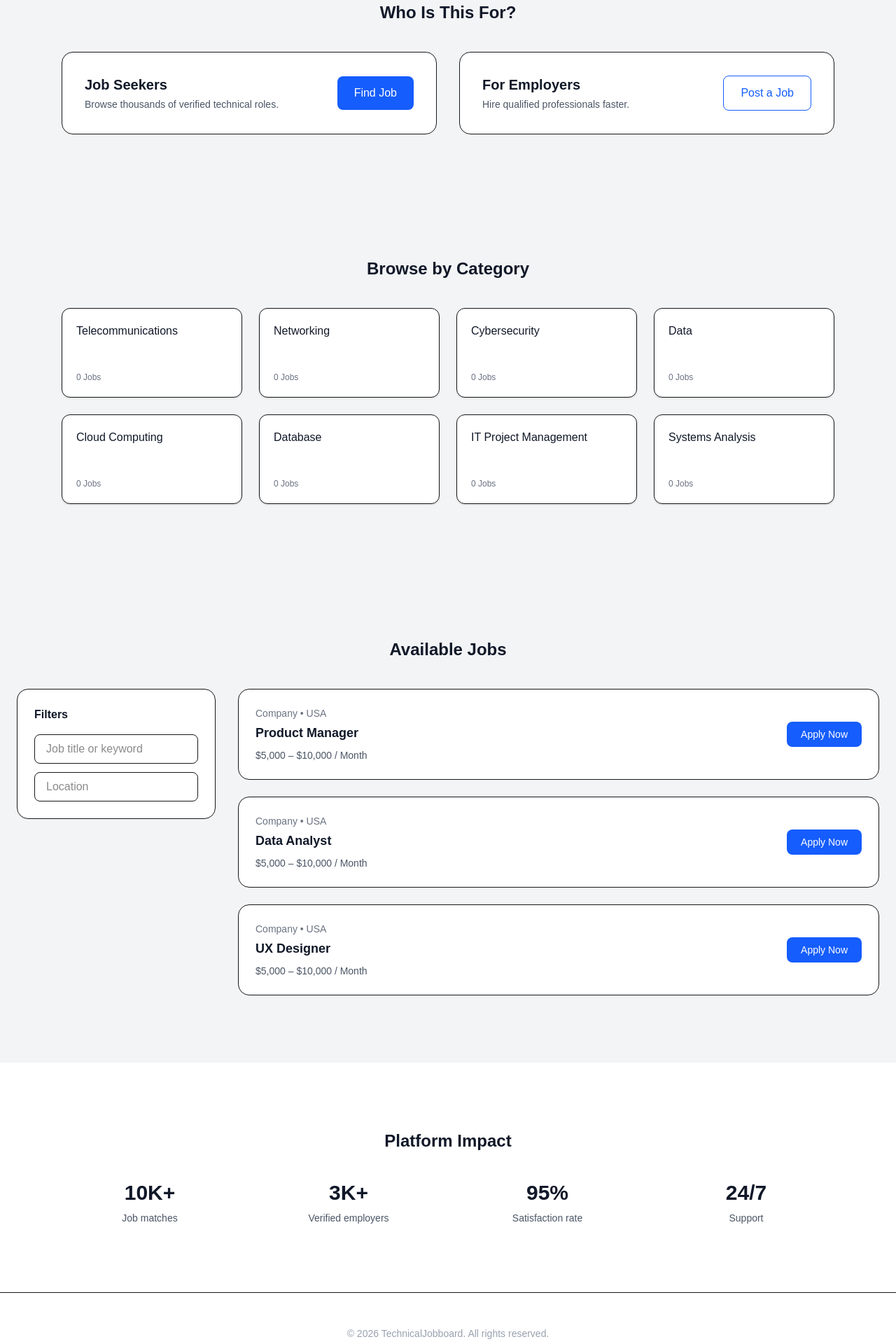
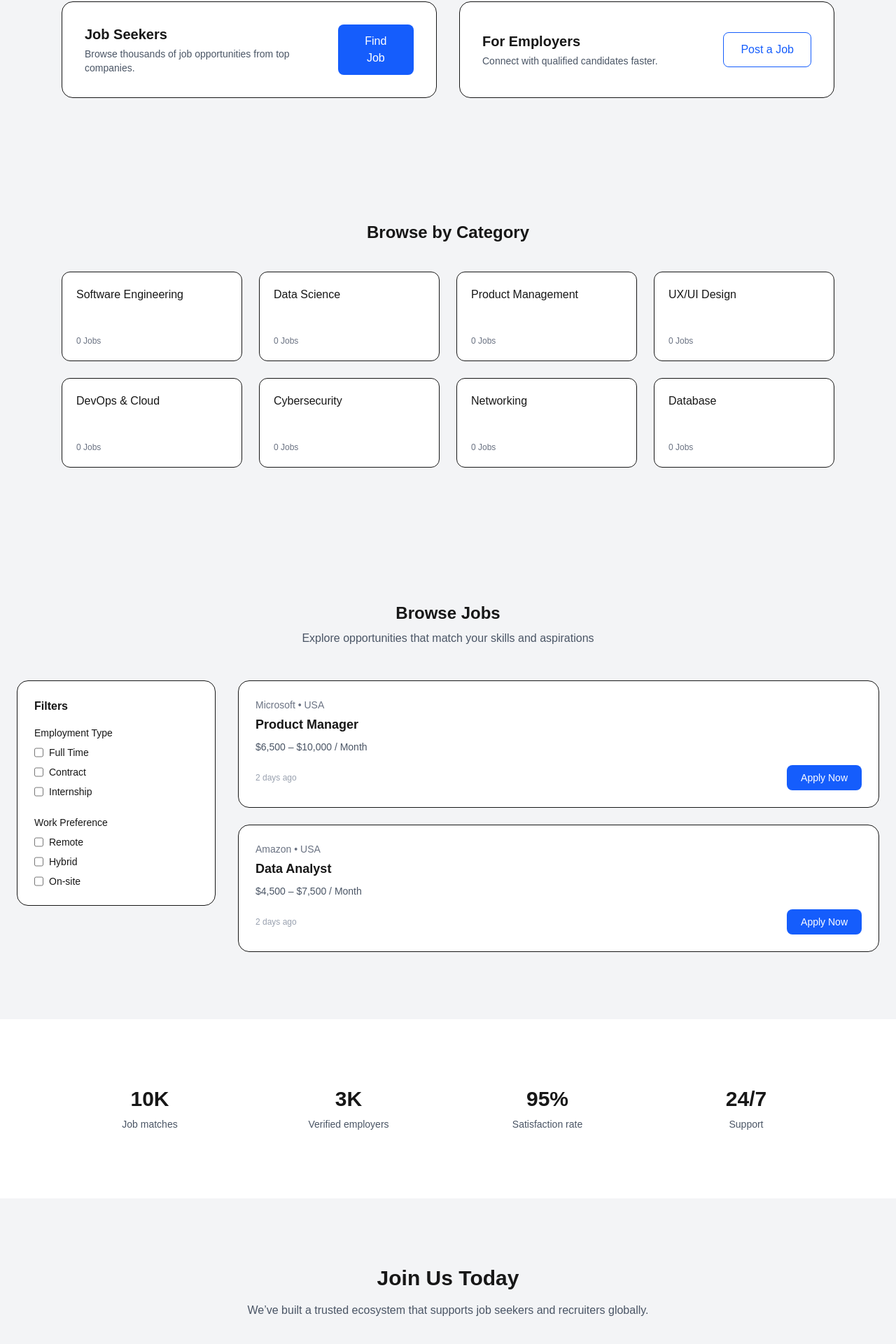
Before and after one commit to adebisidolapo/technicaljobboard, a Next.js app in the folder jobboard/: page / in a window 1280 px wide. Shown: the part 717-2637 px from the top of the page at 70% size. Built offline with nearby package versions, Linux system fonts and the light colour scheme.

Commit message:
Add browse jobs section and improve layout

```diff
--- a/jobboard/app/page.tsx
+++ b/jobboard/app/page.tsx
@@ -9,20 +9,13 @@ export default function Home() {
             Take the next <br />
             <span className="text-blue-600">career step</span> in your life
           </h1>
-
           <p className="mt-6 text-lg text-gray-600 max-w-2xl mx-auto">
             Thousands of opportunities, curated to help you find the right fit faster.
           </p>
 
-          <div className="mt-12 bg-white border border-gray-200 rounded-2xl shadow-md p-6 grid grid-cols-1 md:grid-cols-3 gap-4">
-            <input
-              placeholder="Job title or keyword"
-              className="border border-gray-300 px-4 py-3 rounded-lg"
-            />
-            <input
-              placeholder="Location"
-              className="border border-gray-300 px-4 py-3 rounded-lg"
-            />
+          <div className="mt-12 bg-white border rounded-2xl p-6 grid grid-cols-1 md:grid-cols-3 gap-4 shadow-md">
+            <input className="border px-4 py-3 rounded-lg" placeholder="Job title or keyword" />
+            <input className="border px-4 py-3 rounded-lg" placeholder="Location" />
             <button className="bg-blue-600 text-white rounded-lg font-medium py-3">
               Search
             </button>
@@ -30,19 +23,14 @@ export default function Home() {
         </div>
       </section>
 
-      {/* ================= USER TYPES ================= */}
+      {/* ================= JOB SEEKER / EMPLOYER ================= */}
       <section className="py-20">
-        <div className="max-w-6xl mx-auto px-6">
-          <h2 className="text-2xl font-semibold text-gray-900 mb-10 text-center">
-            Who Is This For?
-          </h2>
-
-          <div className="grid grid-cols-1 md:grid-cols-2 gap-8">
-            <div className="border rounded-2xl p-8 bg-white flex justify-between items-center">
+        <div className="max-w-6xl mx-auto px-6 grid grid-cols-1 md:grid-cols-2 gap-8">
+          <div className="bg-white border rounded-2xl p-8 flex justify-between items-center">
             <div>
-                <h3 className="font-semibold text-xl text-gray-900">Job Seekers</h3>
+              <h3 className="text-xl font-semibold">Job Seekers</h3>
               <p className="text-sm text-gray-600 mt-1">
-                  Browse thousands of verified technical roles.
+                Browse thousands of job opportunities from top companies.
               </p>
             </div>
             <button className="bg-blue-600 text-white px-6 py-3 rounded-lg">
@@ -50,11 +38,11 @@ export default function Home() {
             </button>
           </div>
 
-            <div className="border rounded-2xl p-8 bg-white flex justify-between items-center">
+          <div className="bg-white border rounded-2xl p-8 flex justify-between items-center">
             <div>
-                <h3 className="font-semibold text-xl text-gray-900">For Employers</h3>
+              <h3 className="text-xl font-semibold">For Employers</h3>
               <p className="text-sm text-gray-600 mt-1">
-                  Hire qualified professionals faster.
+                Connect with qualified candidates faster.
               </p>
             </div>
             <button className="border border-blue-600 text-blue-600 px-6 py-3 rounded-lg">
@@ -62,32 +50,31 @@ export default function Home() {
             </button>
           </div>
         </div>
-        </div>
       </section>
 
       {/* ================= CATEGORIES ================= */}
       <section className="py-24">
         <div className="max-w-6xl mx-auto px-6">
-          <h2 className="text-2xl font-semibold text-gray-900 mb-10 text-center">
+          <h2 className="text-2xl font-semibold text-center mb-10">
             Browse by Category
           </h2>
 
           <div className="grid grid-cols-2 sm:grid-cols-3 md:grid-cols-4 gap-6">
             {[
-              "Telecommunications",
+              "Software Engineering",
+              "Data Science",
+              "Product Management",
+              "UX/UI Design",
+              "DevOps & Cloud",
+              "Cybersecurity",
               "Networking",
-              "Cybersecurity",
-              "Data",
-              "Cloud Computing",
               "Database",
-              "IT Project Management",
-              "Systems Analysis",
             ].map((cat) => (
               <div
                 key={cat}
-                className="h-32 bg-white border rounded-xl p-5 flex flex-col justify-between shadow-sm hover:shadow-md transition"
+                className="bg-white border rounded-xl p-5 h-32 flex flex-col justify-between hover:shadow-md transition"
               >
-                <span className="font-medium text-gray-900">{cat}</span>
+                <span className="font-medium">{cat}</span>
                 <span className="text-xs text-gray-500">0 Jobs</span>
               </div>
             ))}
@@ -95,53 +82,71 @@ export default function Home() {
         </div>
       </section>
 
-      {/* ================= JOB LISTINGS ================= */}
+      {/* ================= BROWSE JOBS (KEY ADDITION) ================= */}
       <section className="py-24">
         <div className="max-w-7xl mx-auto px-6">
-          <h2 className="text-2xl font-semibold text-gray-900 mb-10 text-center">
-            Available Jobs
+          <h2 className="text-2xl font-semibold text-center">
+            Browse Jobs
           </h2>
+          <p className="text-center text-gray-600 mt-2 mb-12">
+            Explore opportunities that match your skills and aspirations
+          </p>
 
           <div className="grid grid-cols-1 lg:grid-cols-4 gap-8">
 
-            {/* FILTERS */}
+            {/* FILTER SIDEBAR */}
             <aside className="bg-white border rounded-2xl p-6 h-fit">
-              <h3 className="font-semibold text-gray-900 mb-4">Filters</h3>
+              <h3 className="font-semibold mb-4">Filters</h3>
 
-              <input
-                placeholder="Job title or keyword"
-                className="w-full border px-4 py-2 rounded-lg mb-3"
-              />
-              <input
-                placeholder="Location"
-                className="w-full border px-4 py-2 rounded-lg"
-              />
+              <div className="space-y-6 text-sm">
+                <div>
+                  <p className="font-medium mb-2">Employment Type</p>
+                  <div className="space-y-2">
+                    <label className="flex gap-2"><input type="checkbox" /> Full Time</label>
+                    <label className="flex gap-2"><input type="checkbox" /> Contract</label>
+                    <label className="flex gap-2"><input type="checkbox" /> Internship</label>
+                  </div>
+                </div>
+
+                <div>
+                  <p className="font-medium mb-2">Work Preference</p>
+                  <div className="space-y-2">
+                    <label className="flex gap-2"><input type="checkbox" /> Remote</label>
+                    <label className="flex gap-2"><input type="checkbox" /> Hybrid</label>
+                    <label className="flex gap-2"><input type="checkbox" /> On-site</label>
+                  </div>
+                </div>
+              </div>
             </aside>
 
-            {/* JOB CARDS */}
+            {/* JOB RESULTS */}
             <div className="lg:col-span-3 space-y-6">
               {[
-                "Product Manager",
-                "Data Analyst",
-                "UX Designer",
-              ].map((title, i) => (
+                {
+                  company: "Microsoft",
+                  title: "Product Manager",
+                  salary: "$6,500 – $10,000 / Month",
+                },
+                {
+                  company: "Amazon",
+                  title: "Data Analyst",
+                  salary: "$4,500 – $7,500 / Month",
+                },
+              ].map((job, i) => (
                 <div
                   key={i}
-                  className="bg-white border rounded-2xl p-6 flex justify-between items-center"
+                  className="bg-white border rounded-2xl p-6 hover:shadow-md transition"
                 >
-                  <div>
-                    <p className="text-sm text-gray-500">Company • USA</p>
-                    <h3 className="font-semibold text-lg text-gray-900 mt-1">
-                      {title}
-                    </h3>
-                    <p className="text-sm text-gray-600 mt-2">
-                      $5,000 – $10,000 / Month
-                    </p>
-                  </div>
+                  <p className="text-sm text-gray-500">{job.company} • USA</p>
+                  <h3 className="font-semibold text-lg mt-1">{job.title}</h3>
+                  <p className="text-sm text-gray-600 mt-2">{job.salary}</p>
 
+                  <div className="mt-4 flex justify-between items-center">
+                    <span className="text-xs text-gray-400">2 days ago</span>
                     <button className="bg-blue-600 text-white px-5 py-2 rounded-lg text-sm">
                       Apply Now
                     </button>
+                  </div>
                 </div>
               ))}
             </div>
@@ -150,38 +155,39 @@ export default function Home() {
         </div>
       </section>
 
-      {/* ================= PLATFORM STATS ================= */}
+      {/* ================= STATS ================= */}
       <section className="py-24 bg-white">
-        <div className="max-w-6xl mx-auto px-6">
-          <h2 className="text-2xl font-semibold text-gray-900 mb-10 text-center">
-            Platform Impact
+        <div className="max-w-6xl mx-auto px-6 grid grid-cols-2 md:grid-cols-4 gap-8 text-center">
+          {[
+            ["10K", "Job matches"],
+            ["3K", "Verified employers"],
+            ["95%", "Satisfaction rate"],
+            ["24/7", "Support"],
+          ].map(([num, label]) => (
+            <div key={label}>
+              <h3 className="text-3xl font-bold">{num}</h3>
+              <p className="text-sm text-gray-600 mt-2">{label}</p>
+            </div>
+          ))}
+        </div>
+      </section>
+
+      {/* ================= CTA ================= */}
+      <section className="py-24">
+        <div className="max-w-4xl mx-auto px-6 text-center">
+          <h2 className="text-3xl font-bold">
+            Join Us Today
           </h2>
-
-          <div className="grid grid-cols-2 md:grid-cols-4 gap-8 text-center">
-            <div>
-              <h3 className="text-3xl font-bold text-gray-900">10K+</h3>
-              <p className="text-sm text-gray-600 mt-2">Job matches</p>
-            </div>
-            <div>
-              <h3 className="text-3xl font-bold text-gray-900">3K+</h3>
-              <p className="text-sm text-gray-600 mt-2">Verified employers</p>
-            </div>
-            <div>
-              <h3 className="text-3xl font-bold text-gray-900">95%</h3>
-              <p className="text-sm text-gray-600 mt-2">Satisfaction rate</p>
-            </div>
-            <div>
-              <h3 className="text-3xl font-bold text-gray-900">24/7</h3>
-              <p className="text-sm text-gray-600 mt-2">Support</p>
-            </div>
-          </div>
+          <p className="text-gray-600 mt-4">
+            We’ve built a trusted ecosystem that supports job seekers and recruiters globally.
+          </p>
         </div>
       </section>
 
       {/* ================= FOOTER ================= */}
       <footer className="bg-white border-t py-12">
         <div className="text-center text-sm text-gray-400">
-          © {new Date().getFullYear()} TechnicalJobboard. All rights reserved.
+          © {new Date().getFullYear()} Technical Job Board. All rights reserved.
         </div>
       </footer>
 
```
Lines whose indentation alone changed are shown as unchanged.
